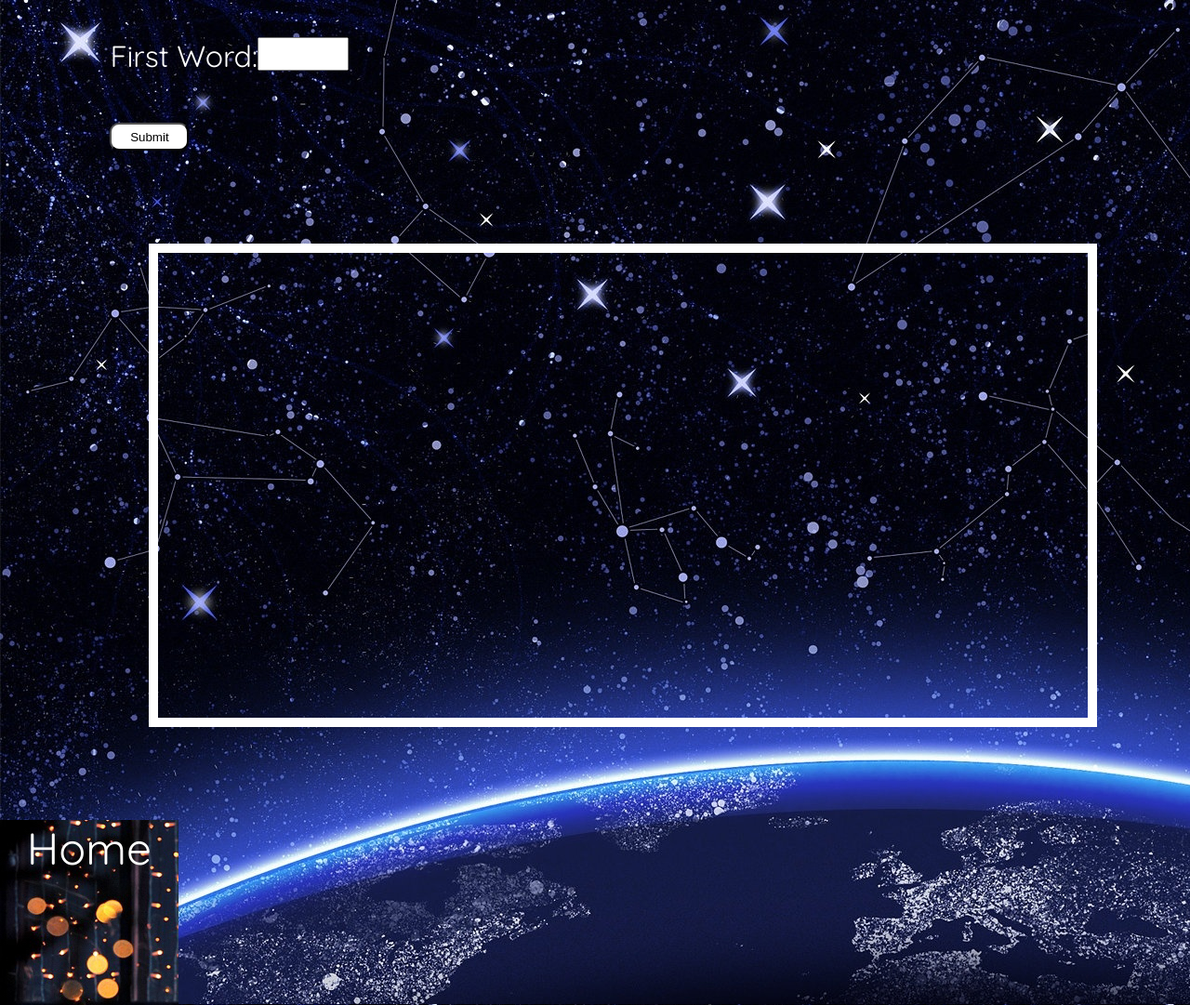
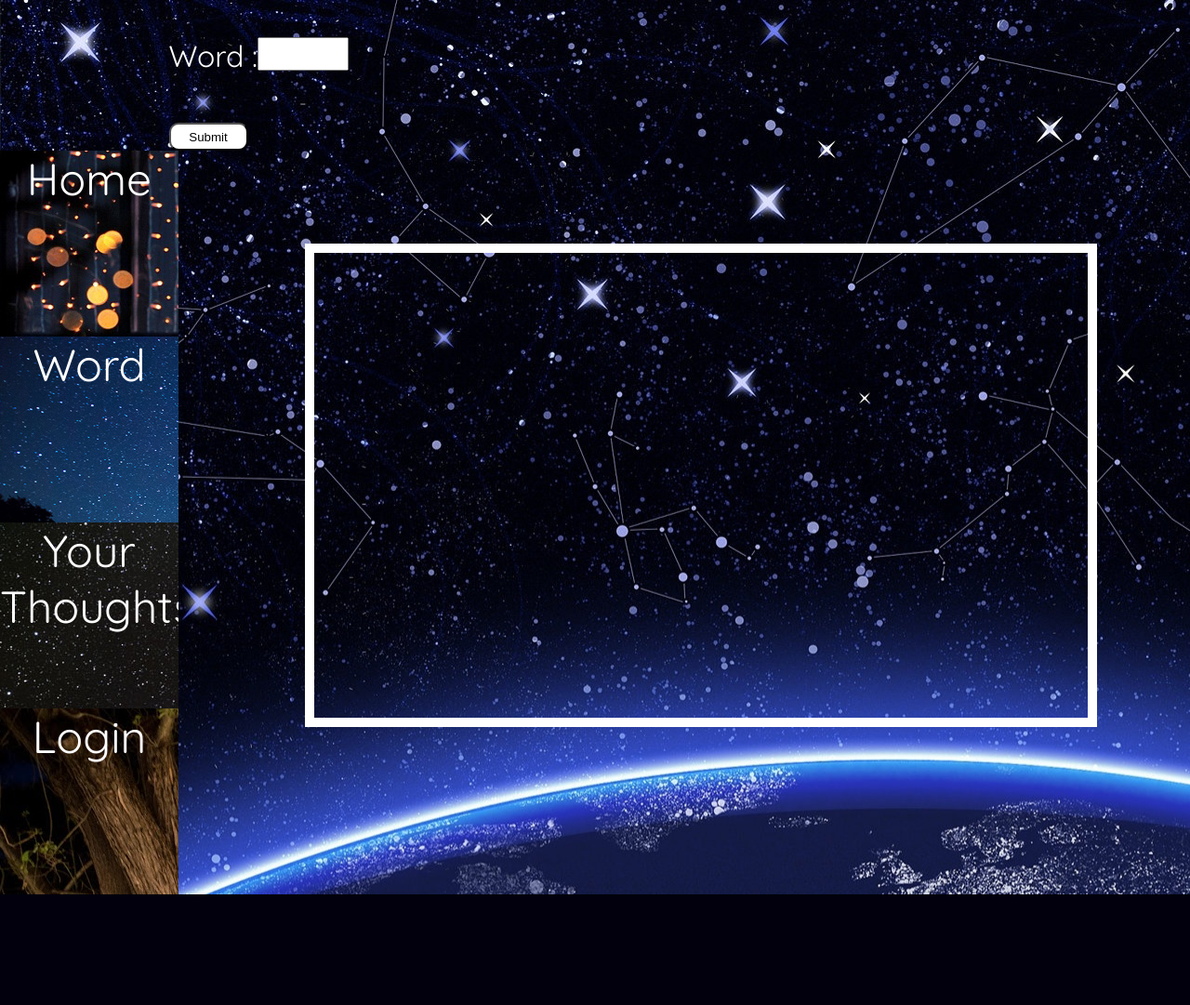
Before and after one commit to linhly2012/finalproject, a Python web app: template template/wordpage.html in a window 1280 px wide. Shown: the part 100-1181 px from the top of the page at 93% size. After the commit the page ends 1062 px from the top, so only its background shows below. Run offline with Jinja, Linux system fonts and the light colour scheme; the template is opened without the code that fills it, so the values that code supplies are empty; some libraries are stand-ins or nearby versions.

Commit message:
little change for the variable in on the survey page

```diff
--- a/main.py
+++ b/main.py
@@ -78,7 +78,9 @@ class SurveyHandler(webapp2.RequestHandler):
 
         username1.put()
         # self.response.write('<a href=/add_name>Record User</a>')
-
+        user = users.get_current_user()
+        login_url = users.create_login_url('/')
+        useracc = users.create_logout_url('/')
         template_vars={'username' : username,
                     'login_url': login_url,
                      'user': user, 'signout_url': useracc}
--- a/style/word_page.css
+++ b/style/word_page.css
@@ -17,8 +17,9 @@ body{
   border: solid white 10px;
   margin: 100px;
   float: right;
-  height: 500px;
-  width: 1000px;
+  height:  500px;
+  width: 65%;
+  /*resize: auto;*/
 }
 
 #first{
--- a/template/sidebar.html
+++ b/template/sidebar.html
@@ -1,3 +1,4 @@
+<link rel="stylesheet" type="text/css" href="style/sidebar.css">
 
 <div id="menu">
   <section id="sec1">
--- a/template/wordpage.html
+++ b/template/wordpage.html
@@ -35,7 +35,7 @@
 
       <form id="wordinsert">
           <br/>
-          <font color="white">First Word:
+          <font color="white">Word :
             <input id = "first" type = "text" name = "first" value={{ word }}></input></font>
           <br/>
 
```
Also changed, not shown: style/linh.jpg, style/sidebar.css (added).
